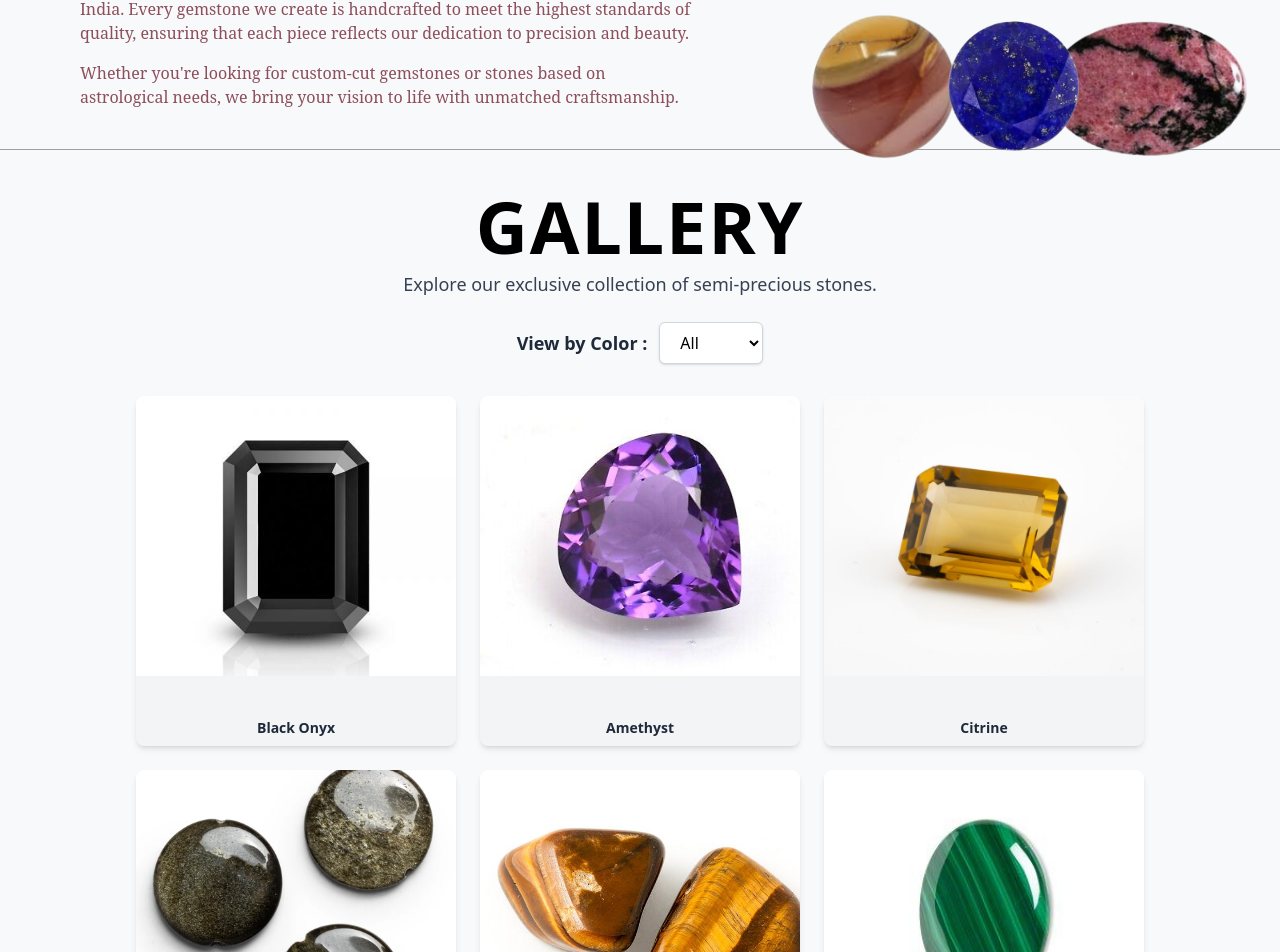
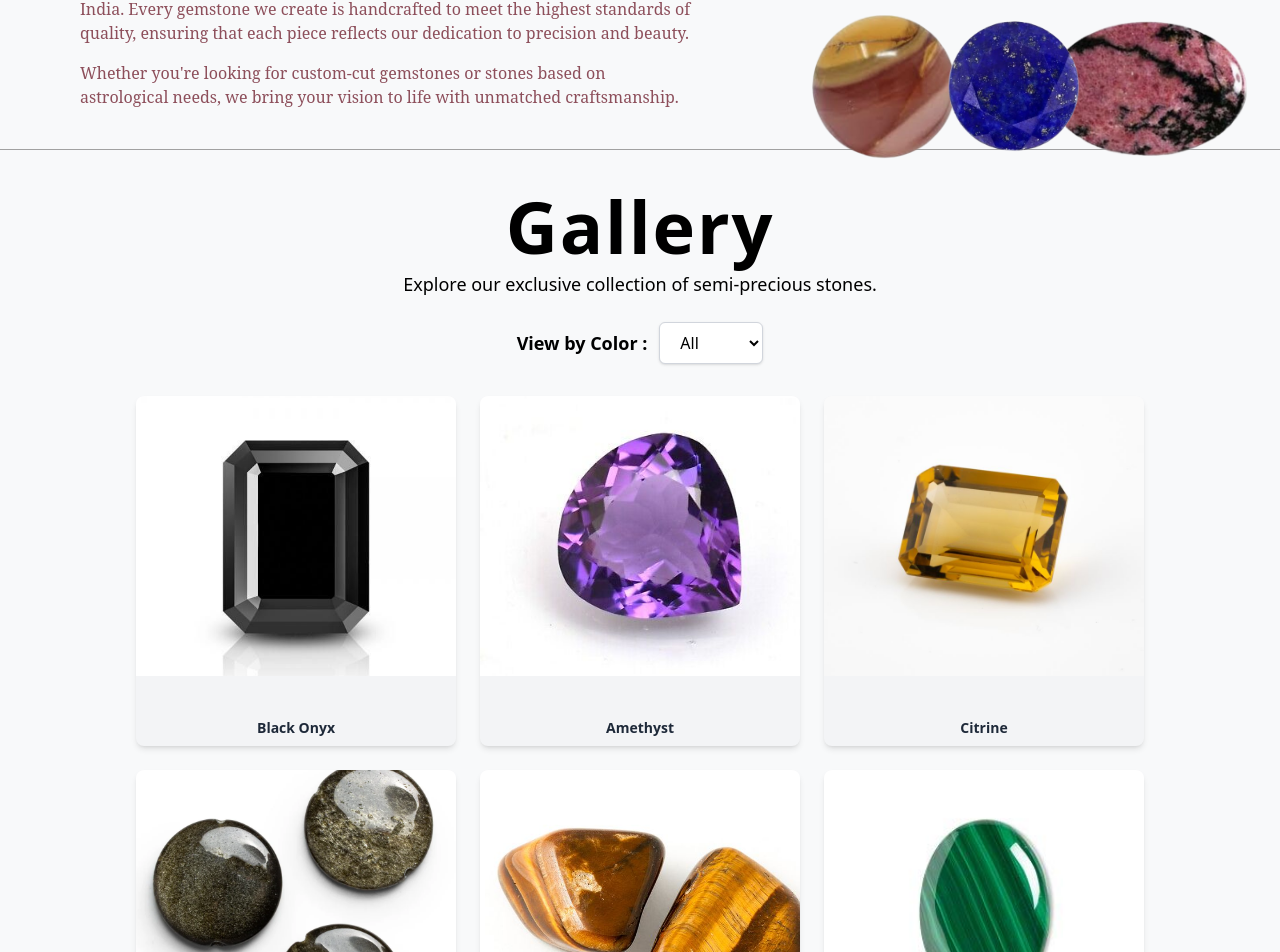
Before and after one commit to JatinMehta007/Freelance-project, a React (Vite) app: page / in a window 1280 px wide. Shown: the part 1321-2273 px from the top of the page. Built offline with nearby package versions, Linux system fonts and the light colour scheme; a web font is replaced by a local one.

Commit message:
add color

```diff
--- a/src/pages/Gallery.jsx
+++ b/src/pages/Gallery.jsx
@@ -25,16 +25,16 @@ export const Gallery = () => {
 
   return (
     <div className="w-full px-4 py-10 max-w-7xl mx-auto text-center" id="gallery">
-      <h2 className="text-3xl md:text-7xl font-black mb-2 uppercase tracking-wide">Gallery</h2>
-      <p className="text-base md:text-lg mb-6 text-gray-700">Explore our exclusive collection of semi-precious stones.</p>
+      <h2 className="text-3xl md:text-7xl font-black mb-2 tracking-wide">Gallery</h2>
+      <p className="text-base md:text-lg mb-6 ">Explore our exclusive collection of semi-precious stones.</p>
 
       {/* Filter Dropdown */}
       <div className="flex flex-wrap justify-center items-center gap-3 mb-8">
-        <label htmlFor="stone-filter" className="font-semibold text-gray-800 text-lg">View by Color :</label>
+        <label htmlFor="stone-filter" className="font-semibold  text-lg">View by Color :</label>
         <select
           id="stone-filter"
           onChange={(e) => setSelectedColor(e.target.value)}
-          className="px-4 py-2 rounded-md border border-gray-300 text-base cursor-pointer bg-white shadow-sm focus:outline-none focus:ring-2 focus:ring-indigo-400"
+          className="px-4 py-2 rounded-md border border-gray-300 text-base cursor-pointer bg-white shadow-sm text-black focus:outline-none focus:ring-2 focus:ring-indigo-400"
         >
           <option value="All">All</option>
           <option value="Black">Black</option>
```
